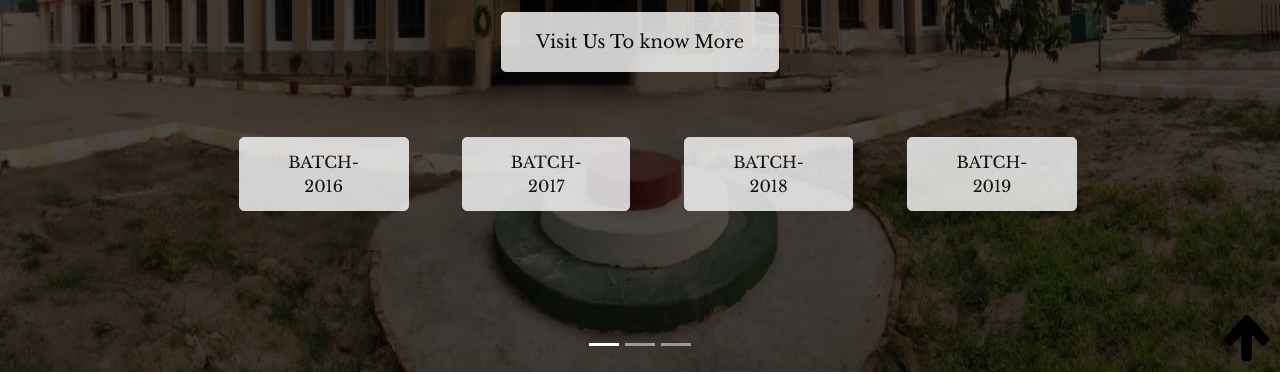
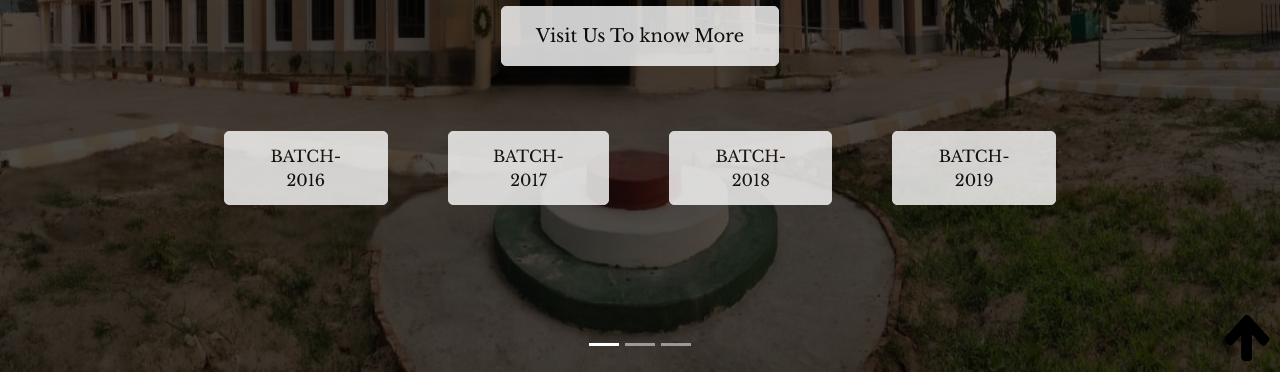
Before and after one commit to Rohit-make/Training-placement-katihar, a plain HTML site: page index.html in a window 1280 px wide. Shown: the part 428-802 px from the top of the page. Drawn offline with nearby package versions, Linux system fonts and the light colour scheme.

Commit message:
Update style.css

```diff
--- a/style.css
+++ b/style.css
@@ -105,7 +105,7 @@ div.transbox {
 
 .hero-btn1 {
 
-  margin: 5% 1% 1% 5%;
+  margin:15px 30px;
 }
 
 .navbar-nav a {
```
